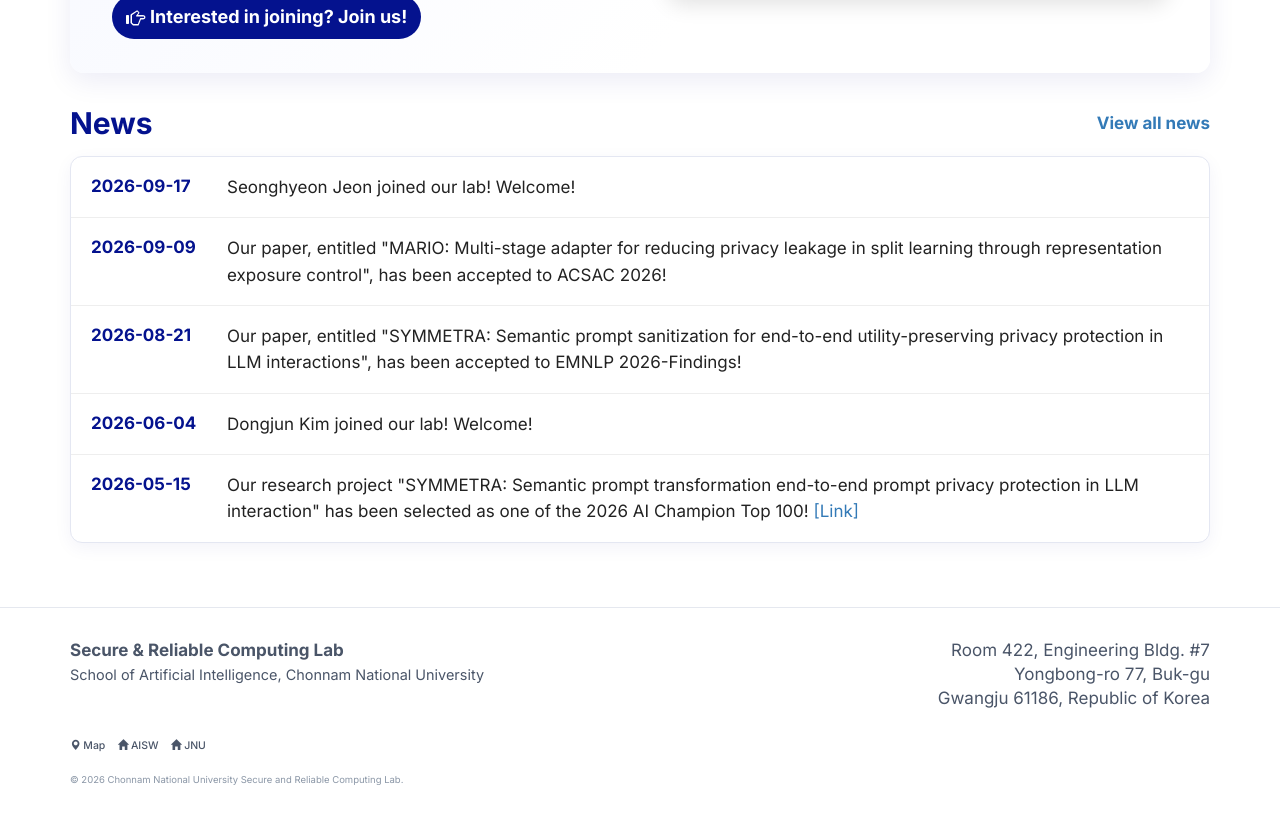
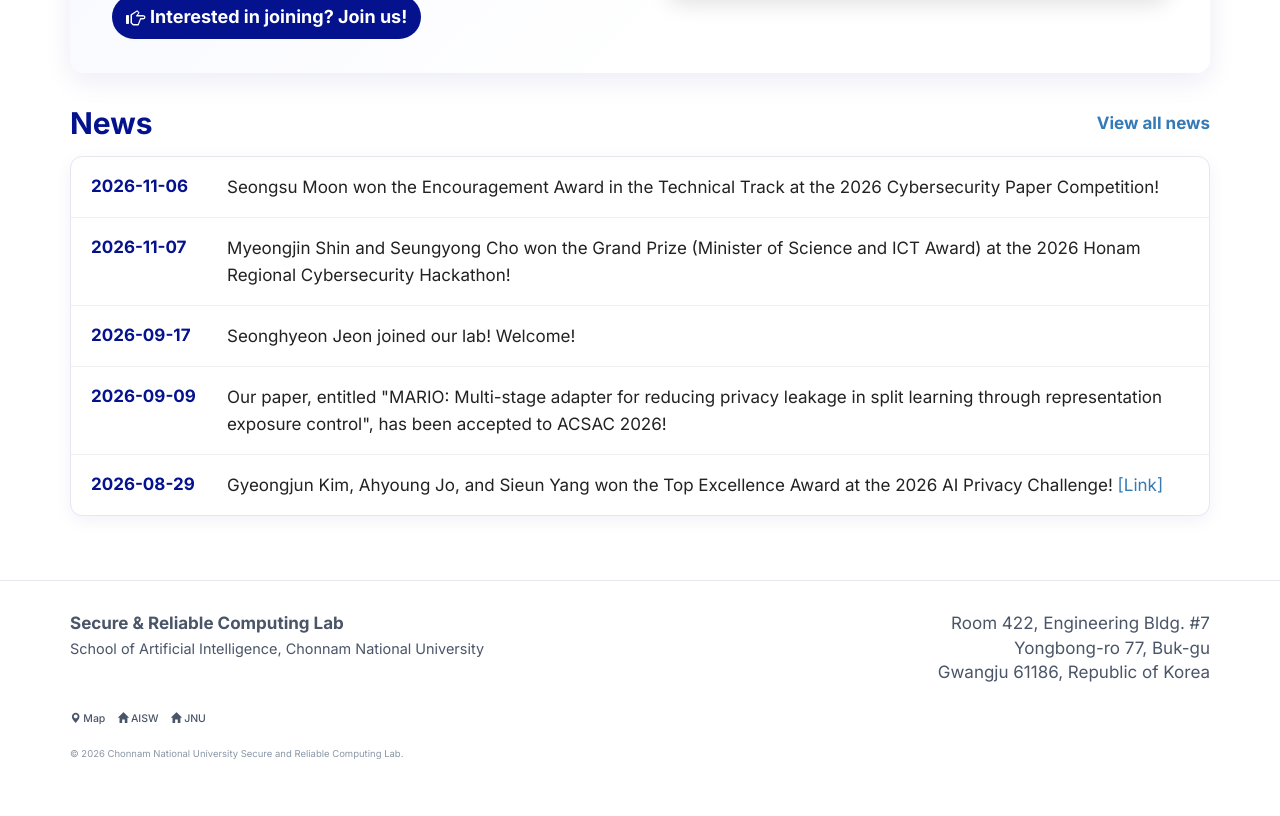
Before and after one commit to src-jnu/src-jnu.github.io, a Jekyll site: the page built from index.html, in a window 1280 px wide, cut to the strip 479-1295 px from the top of the page. Built offline with Jekyll 4.4.1, drawn with Linux system fonts in a browser that asks for light colours; nearby versions of some CDN libraries; the list of posts is cut into pages by our own code; after the commit the page ends 1269 px from its top, so only the background shows below that.

Commit message:
Update lab news and awards

```diff
--- a/_data/news.yml
+++ b/_data/news.yml
@@ -1,9 +1,20 @@
 ---
+- title: Seongsu Moon won the Encouragement Award in the Technical Track at the 2026 Cybersecurity Paper Competition!
+  date: 2026-11-06
+
+- title: Myeongjin Shin and Seungyong Cho won the Grand Prize (Minister of Science and ICT Award) at the 2026 Honam Regional Cybersecurity Hackathon!
+  date: 2026-11-07
+
 - title: Seonghyeon Jeon joined our lab! Welcome!
   date: 2026-09-17
 
 - title: Our paper, entitled "MARIO&#58; Multi-stage adapter for reducing privacy leakage in split learning through representation exposure control", has been accepted to ACSAC 2026!
   date: 2026-09-09
+
+- title: Gyeongjun Kim, Ahyoung Jo, and Sieun Yang won the Top Excellence Award at the 2026 AI Privacy Challenge!
+  date: 2026-08-29
+  nlink: "https://www.news2day.co.kr/article/20260901500122"
+
 
 - title: Our paper, entitled "SYMMETRA&#58; Semantic prompt sanitization for end-to-end utility-preserving privacy protection in LLM interactions", has been accepted to EMNLP 2026-Findings!
   date: 2026-08-21
--- a/_data/publication/award.yml
+++ b/_data/publication/award.yml
@@ -1,54 +1,71 @@
 ---
-- title: Best Paper Award
-  host: Cyber Security Conference at HONAM 2025
-  grade:
-#  owner: 정주연
-  date: Sept. 2025
+- title: Grand Prize (Minister of Science and ICT Award)
+  host: 2026 Honam Regional Cybersecurity Hackathon
+  grade: 1st Place
+  owner: Myeongjin Shin, Seungyong Cho
+  date: Nov. 2026
+
+- title: Encouragement Award
+  host: 2026 Cybersecurity Paper Competition
+  grade: Honorable Mention (Technical Track)
+  owner: Seongsu Moon
+  date: Nov. 2026
+
+- title: Top Excellence Award
+  host: 2026 AI Privacy Challenge
+  grade: 1st Place
+  owner: Gyeongjun Kim, Ahyoung Jo, Sieun Yang
+  date: Aug. 2026
 
 - title: Best Paper Award
   host: Cyber Security Conference at HONAM 2025
   grade:
-#  owner: 정주연
+  owner: Juyeon Jeong
   date: Sept. 2025
 
-- title: Best Paper Award
+- title: Excellence Paper Award
   host: Cyber Security Conference at HONAM 2025
   grade:
-#  owner: 김수연
+  owner: Juyeon Jeong
+  date: Sept. 2025
+
+- title: Excellence Paper Award
+  host: Cyber Security Conference at HONAM 2025
+  grade:
+  owner: Sooyeon Kim
   date: Sept. 2025
 
 - title: AI Champion Top 100
   host: Ministry of Science and ICT
   grade:
-#  owner: 현채을
   date: Sept. 2025
 
-- title: Best Paper Award
+- title: Excellence Paper Award
   host: Cyber Security Conference at HONAM 2024
   grade:
-#  owner: 현채을
+  owner: Myungjine Shin, Taejune Park
   date: Oct. 2024
 
-- title: Best Paper Award
+- title: Excellence Paper Award
   host: The Korean Institute of Communications and Information Science (KICS)
   grade:
-#  owner: 문성수
+  owner: Seongsu Moon
   date: Jun. 2023
 
 - title:  2022 AI system development competition (2022년 인공지능 시스템개발 경진대회)
   host: COSS (인공지능혁신공유대학사업단)
   grade: Grand prize (1st)
-#  owner: 김수현
+  owner: Sooyeon Kim, Seongsu Moon
   date: Nov. 2022
 
 - title: Best Paper Award
   host: The Korea Institute of Information Security and Cryptology (KIISC) at Honam
   grade:
-#  owner: 박태준
+  owner: Taejune Park
   date: Nov. 2021
 
 - title: 2021 Cyber Security Paper Award (2021 사이어안보(보안) 논문 공모전)
   host: The Korea Institute of Information Security and Cryptology (KIISC)
   grade: Encourage prize (4nd)
-# owner: 박태준
+  owner: Taejune Park
   date: Oct. 2021
```
